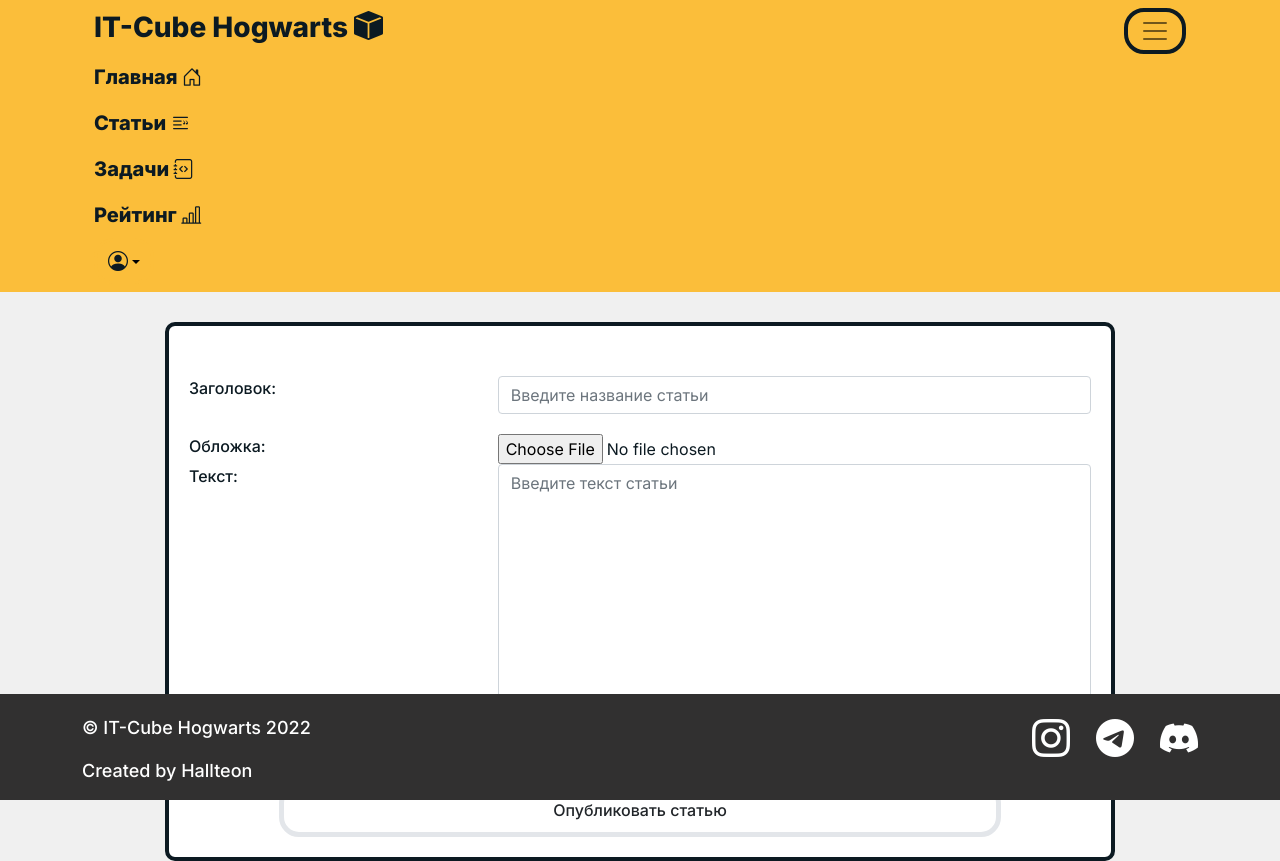
After one commit to Hallteon/ITCubeWebSite, a Django app: page /articles/add_article/ in a window 1280 px wide, after a click that opens the changed part. The commit adds this page. Run offline with Django 4.2, Linux system fonts and the light colour scheme; the visitor is signed in with stand-in values (Sample User, id 1); data that the repository does not hold is empty; parts of the project's set-up code (start-up, migrations or seed data) failed here and were passed over; some libraries are stand-ins or nearby versions.

Commit message:
created the article-creation form (test)

```diff
--- a/articles/forms.py
+++ b/articles/forms.py
@@ -1,6 +1,26 @@
 from django import forms
+from mptt.forms import TreeNodeChoiceField
+
+from articles.models import Category, Article
 
 
-class AddArticleForm(forms.Form):
-    title = forms.CharField(label="Название статьи", widget=forms.TextInput(attrs={'class': 'form-control form-input',
-                                                                                   'placeholder': 'Введите ваше имя'}))
+class AddArticleForm(forms.ModelForm):
+    # image = forms.ImageField(label='Изображение статьи', upload_to='images/%Y/%m/%d/', widget=forms.ImageField(attrs={'class': ''}))
+    # title = forms.CharField(label='Название', widget=forms.TextInput(attrs={'class': 'form-control form-input',
+    #                                                                                'placeholder': 'Введите название статьи'}))
+    # content = forms.CharField(label='Текст', widget=forms.Textarea(attrs={'class': 'form-control form-input',
+    #                                                                       'placeholder': 'Введите текст статьи'}))
+    # category = forms.ModelChoiceField(queryset=Category.objects.all())
+
+    def __init__(self, *args, **kwargs):
+        super().__init__(*args, **kwargs)
+        self.fields['category'].empty_label = "Категория не выбрана"
+
+    class Meta:
+        model = Article
+        category = TreeNodeChoiceField(queryset=Category.objects.all())
+        fields = ['title', 'cover_image', 'content', 'category']
+        widgets = {'title': forms.TextInput(attrs={'class': 'form-control form-input form__input',
+                                                   'placeholder': 'Введите название статьи'}),
+                   'content': forms.Textarea(attrs={'class': 'form-control form-input form__input',
+                                                    'placeholder': 'Введите текст статьи'})}
--- a/articles/models.py
+++ b/articles/models.py
@@ -7,7 +7,7 @@ from mptt.models import TreeForeignKey, MPTTModel
 class Article(models.Model):
     username = models.ForeignKey(AUTH_USER_MODEL, on_delete=models.PROTECT, verbose_name='Автор')
     title = models.CharField(max_length=350, verbose_name='Заголовок')
-    image = models.ImageField(upload_to='images/%Y/%m/%d/', blank=False, verbose_name='Изображение')
+    cover_image = models.ImageField(upload_to='images/%Y/%m/%d/', blank=False, verbose_name='Обложка')
     content = models.TextField(verbose_name='Текст')
     create_time = models.DateTimeField(auto_now_add=True, verbose_name='Дата создания')
     update_time = models.DateTimeField(auto_now=True, verbose_name='Дата изменения')
--- /dev/null
+++ b/articles/templates/articles/add_article.html
@@ -0,0 +1,40 @@
+{% extends 'main/base.html' %}
+{% load static %}
+
+{% block styles %}
+<link rel="stylesheet" href="{% static 'main/css/forms.css' %}">
+{% endblock %}
+
+{% block content %}
+<section class="add-article">
+    <div class="container">
+        <div class="row d-flex justify-content-center">
+            <div class="col-lg-10 form-container">
+                <form class="form" method="post" enctype="multipart/form-data">
+                    {% csrf_token %}
+
+                    <div class="text-center form__errors">{{form.non_field_errors}}</div>
+
+                    {% for item in form %}
+
+                    <div class="row">
+                        <div class="col-sm-4">
+                            <label class="form__label" for="{{item.id_for_label}}">{{item.label}}: </label>
+                        </div>
+                        <div class="col-sm-8">
+                            {{item}}
+                        </div>
+                    </div>
+
+                    <div class="form__errors">{{item.errors}}</div>
+
+                    {% endfor %}
+
+                    <button class="form__btn btn" type="submit">Опубликовать статью</button>
+                </form>
+            </div>
+        </div>
+    </div>
+</section>
+
+{% endblock %}
--- a/articles/urls.py
+++ b/articles/urls.py
@@ -4,4 +4,5 @@ from .views import *
 urlpatterns = [
     path('', ShowArticles.as_view(), name='articles'),
     path('article/<slug:article_slug>/', ShowArticle.as_view(), name='article'),
+    path('add_article/', AddArticle.as_view(), name='add_article')
 ]
--- a/articles/views.py
+++ b/articles/views.py
@@ -1,7 +1,27 @@
-from django.views.generic import ListView, DetailView
+from django.views.generic import ListView, DetailView, CreateView
 
+from articles.forms import AddArticleForm
 from articles.models import Article
 from utils.utils import DataMixin
+
+
+class AddArticle(DataMixin, CreateView):
+    form_class = AddArticleForm
+    template_name = 'articles/add_article.html'
+    success_url = 'articles'
+
+    def get_context_data(self, **kwargs):
+        context = super().get_context_data(**kwargs)
+        c_def = self.get_user_context(title='Создание статьи')
+        return dict(list(context.items()) + list(c_def.items()))
+
+    def form_valid(self, form):
+        instance = form.save(commit=False)
+        instance.username = self.request.user.username
+
+        instance.save()
+
+        return super().form_valid(form)
 
 
 class ShowArticles(DataMixin, ListView):
--- a/main/static/main/css/base.css
+++ b/main/static/main/css/base.css
@@ -8,7 +8,7 @@ body {
 
 ul, li {
     display: block;
-    padding-left: 0;
+    padding: 0;
 }
 
 a {
@@ -43,6 +43,13 @@ a {
 
 .menu__btn {
     background-color: #fbbe3a;
+    border: 4px solid #0C1A22;
+    border-radius: 20px;
+    transition: 0.5s;
+}
+
+.menu__btn:hover, .menu__btn:active {
+    background-color: #f7c547;
 }
 
 .menu__link, .menu__link_icon {
@@ -67,7 +74,7 @@ a {
     transition: 0.5s;
 }
 
-.profile__btn:hover {
+.profile__btn:hover, .profile__btn:focus {
     border-color: #e3e6ea;
 }
 
--- a/main/static/main/css/forms.css
+++ b/main/static/main/css/forms.css
@@ -1,6 +1,6 @@
 .form-container {
     background-color: #fff;
-    border: 6px solid #0C1A22;
+    border: 4px solid #0C1A22;
     border-radius: 10px;
     margin-top: 30px;
     padding: 20px;
--- a/main/templates/main/base.html
+++ b/main/templates/main/base.html
@@ -27,23 +27,20 @@
     <body>
         <header class="header">
             <div class="container">
-                <nav class="navbar navbar-expand-lg menu">
+                <nav class="navbar navbar-expand-xxl menu">
                     <div class="container-fluid">
                         <h3 class="menu__title">IT-Cube Hogwarts <i class="bi bi-box-fill" style="font-size: 29px;"></i></h3>
-                        <button class="navbar-toggler navbar-dark menu__btn" type="button" data-bs-toggle="collapse" data-bs-target="#navbar__content" aria-controls="navbar__content" aria-expanded="false" aria-label="Toggle navigation">
+                        <button class="navbar-toggler navbar-light shadow-none menu__btn" type="button" data-bs-toggle="collapse" data-bs-target="#navbar__content" aria-controls="navbar__content" aria-expanded="false" aria-label="Toggle navigation">
                             <span class="navbar-toggler-icon"></span>
                         </button>
 
                         <div class="collapse navbar-collapse" id="navbar__content">
-                            <ul class="navbar-nav ms-auto menu__nav d-flex justify-content-between">
+                            <ul class="navbar-nav ms-auto menu__nav">
                                 <li class="nav-item menu__item">
                                     <a class="nav-link menu__link" href="{% url 'home' %}">Главная <i class="bi bi-house-door"></i></a>
                                 </li>
                                 <li class="nav-item menu__item">
                                     <a class="nav-link menu__link" href="{% url 'articles' %}">Статьи <i class="bi bi-blockquote-right"></i></a>
-                                </li>
-                                <li class="nav-item menu__item">
-                                    <a class="nav-link menu__link" href="#">Теория <i class="bi bi-lightbulb"></i></a>
                                 </li>
                                 <li class="nav-item menu__item">
                                     <a class="nav-link menu__link" href="#">Задачи <i class="bi bi-journal-code"></i></a>
```
Also changed, not shown: articles/admin.py (+12 -1 lines), articles/static/articles/css/articles.css (+12 -0 lines), articles/templates/articles/articles.html (+8 -3 lines), articles/migrations/0003_rename_image_article_cover_image.py (added), media/images/2022/08/12/Без_названия_2.jpg (added), media/images/2022/08/12/Без_названия_2_27F8yIc.jpg (added), media/images/2022/08/12/Без_названия_2_jVx5GBo.jpg (added), media/images/2022/08/12/Без_названия_2_xxxEbd8.jpg (added), media/images/2022/08/12/Снимок_экрана_208.png (added).
